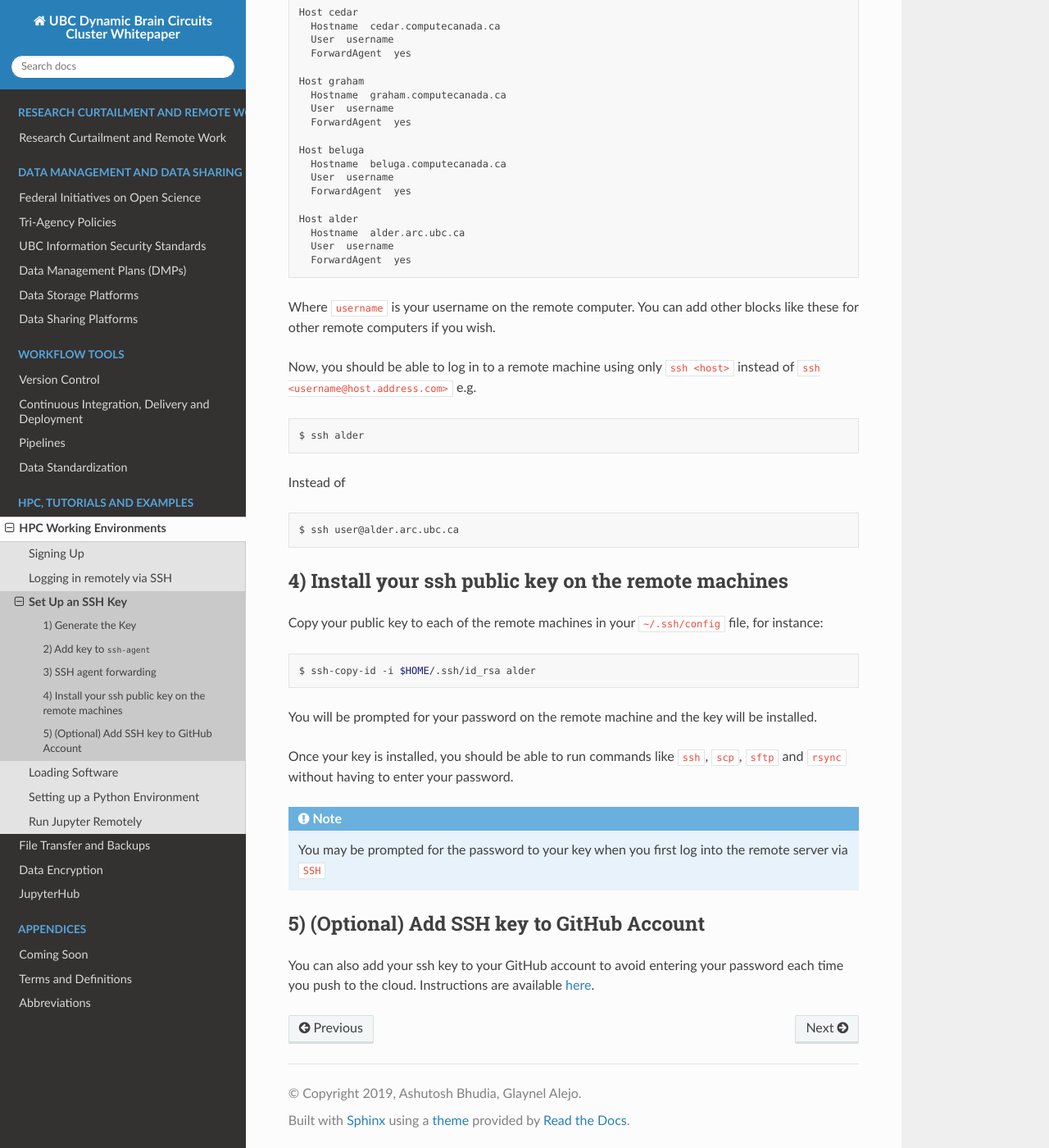
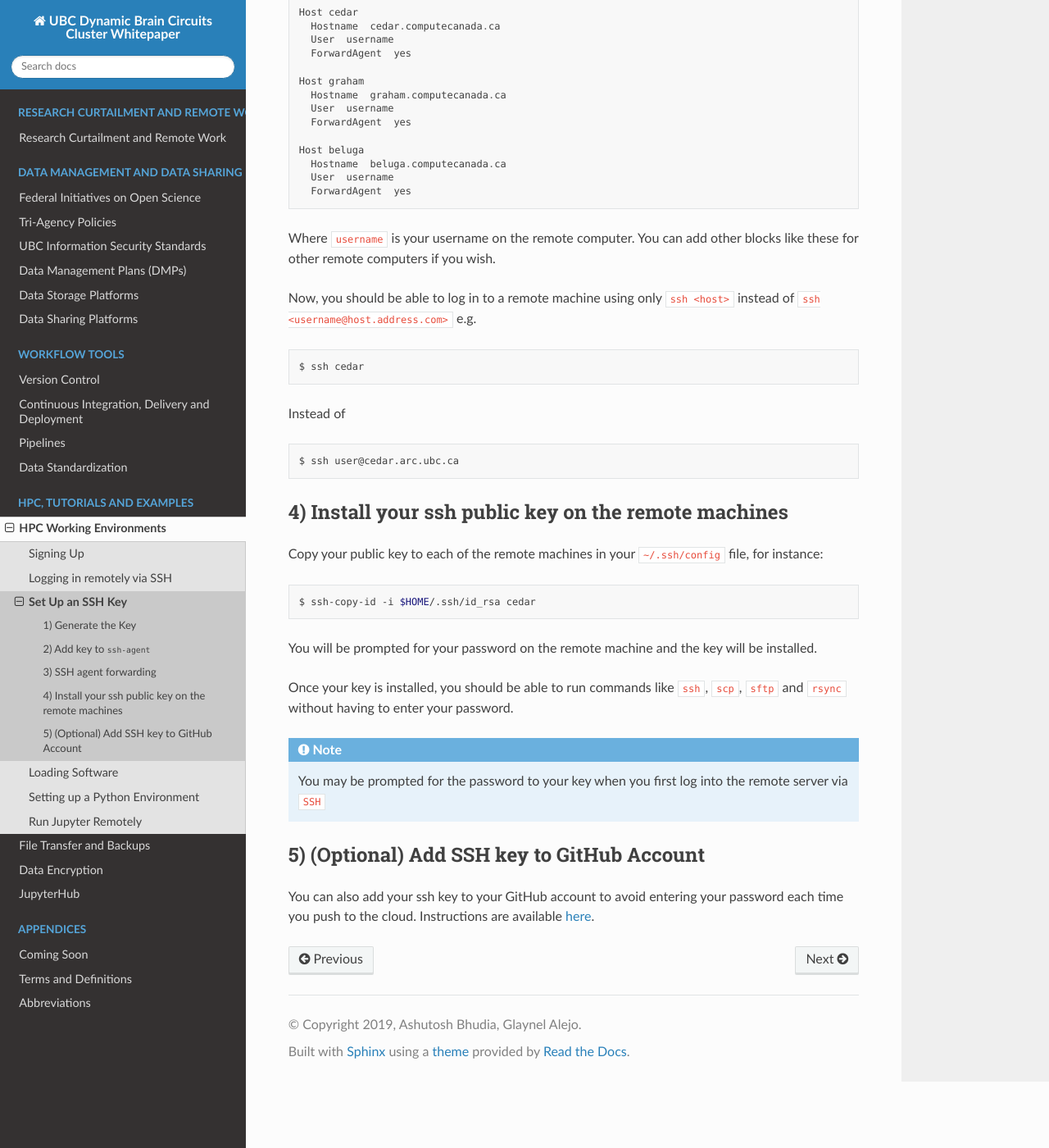
Before and after one commit to ubcbraincircuits/whitepaper, a Sphinx documentation site: the page built from source/alder_compute_canada/setup_ssh_key.rst, in a window 1280 px wide and 1400 px high, scrolled down 1893 px. Shown: the whole window at 82% size. Built offline with Sphinx 7.4.7 and the Read the Docs theme 2.0.0, drawn with Linux system fonts in a browser that asks for light colours; pages that are not in the unit, such as notebooks, are missing from menus.

Commit message:
Update setup_ssh_key.rst

```diff
--- a/source/alder_compute_canada/setup_ssh_key.rst
+++ b/source/alder_compute_canada/setup_ssh_key.rst
@@ -103,11 +103,6 @@ If a ``~/.ssh/config`` does not already exist, create it. Add to the file the fo
       User  username
       ForwardAgent  yes
 
-    Host alder
-      Hostname  alder.arc.ubc.ca
-      User  username
-      ForwardAgent  yes
-
 Where ``username`` is your username on the remote computer. You can add other blocks like these
 for other remote computers if you wish.
 
@@ -115,13 +110,13 @@ Now, you should be able to log in to a remote machine using only ``ssh <host>``
 
 .. code-block:: bash
 
-    $ ssh alder
+    $ ssh cedar
 
 Instead of
 
 .. code-block:: bash
 
-    $ ssh user@alder.arc.ubc.ca
+    $ ssh user@cedar.arc.ubc.ca
 
 
 4) Install your ssh public key on the remote machines
@@ -130,7 +125,7 @@ Copy your public key to each of the remote machines in your ``~/.ssh/config`` fi
 
 .. code-block:: bash
 
-    $ ssh-copy-id -i $HOME/.ssh/id_rsa alder
+    $ ssh-copy-id -i $HOME/.ssh/id_rsa cedar
 
 You will be prompted for your password on the remote machine and the key will be installed.
 
```
